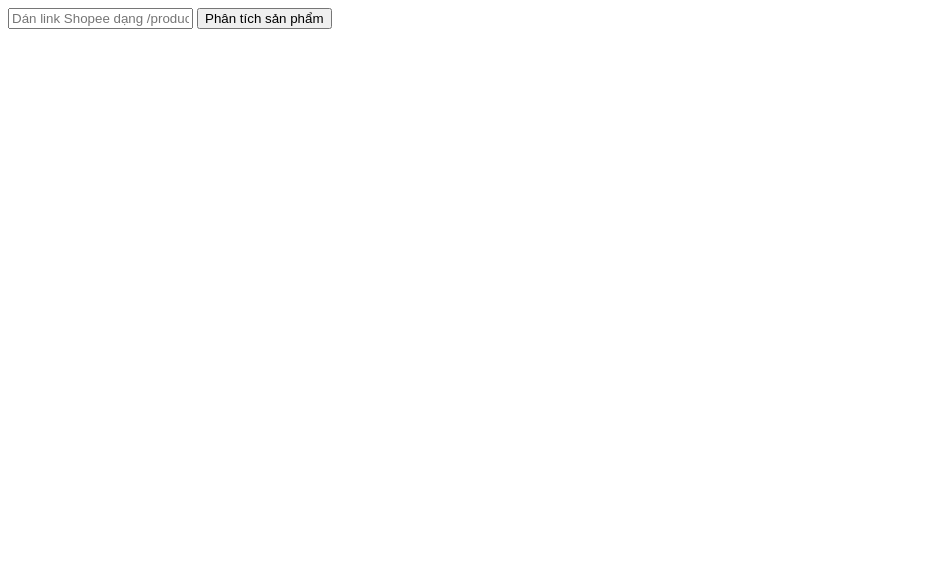
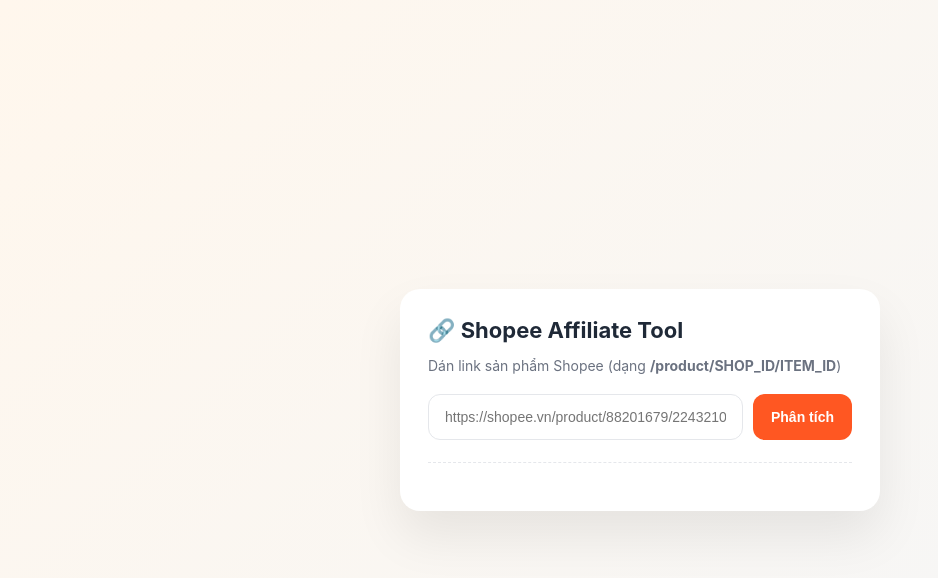
Before and after one commit to huutung1961/hoantienmuasam, a plain HTML site: page frontend/index.html in a window 1280 px wide. Shown: the whole page, without its empty margins (0-938 px from the left). Drawn offline with Linux system fonts and the light colour scheme.

Commit message:
Update index.html

```diff
--- a/frontend/index.html
+++ b/frontend/index.html
@@ -1,23 +1,176 @@
-<input id="link" placeholder="Dán link Shopee dạng /product/..." />
-<button onclick="analyze()">Phân tích sản phẩm</button>
-<div id="result"></div>
-<button id="affBtn" style="display:none" onclick="openAffiliate()">
+<!DOCTYPE html>
+<html lang="vi">
+<head>
+<meta charset="UTF-8" />
+<meta name="viewport" content="width=device-width, initial-scale=1.0"/>
+<title>Shopee Affiliate Tool</title>
+
+<style>
+:root {
+  --orange: #ff5722;
+  --bg: #f4f6f8;
+  --card: #ffffff;
+  --text: #1f2937;
+  --muted: #6b7280;
+}
+
+* {
+  box-sizing: border-box;
+}
+
+body {
+  margin: 0;
+  font-family: Inter, system-ui, -apple-system, BlinkMacSystemFont, "Segoe UI", sans-serif;
+  background: linear-gradient(135deg, #fff7ed, #f4f6f8);
+  min-height: 100vh;
+  display: flex;
+  align-items: center;
+  justify-content: center;
+  color: var(--text);
+}
+
+.card {
+  background: var(--card);
+  width: 100%;
+  max-width: 480px;
+  border-radius: 20px;
+  padding: 28px;
+  box-shadow: 0 25px 50px rgba(0,0,0,.08);
+}
+
+h1 {
+  margin: 0 0 8px;
+  font-size: 22px;
+  font-weight: 700;
+}
+
+.subtitle {
+  font-size: 14px;
+  color: var(--muted);
+  margin-bottom: 20px;
+}
+
+.input-group {
+  display: flex;
+  gap: 10px;
+}
+
+input {
+  flex: 1;
+  padding: 14px 16px;
+  border-radius: 12px;
+  border: 1px solid #e5e7eb;
+  font-size: 14px;
+  outline: none;
+}
+
+input:focus {
+  border-color: var(--orange);
+}
+
+button {
+  border: none;
+  border-radius: 12px;
+  padding: 14px 18px;
+  font-size: 14px;
+  font-weight: 600;
+  cursor: pointer;
+  transition: all .2s ease;
+}
+
+.primary {
+  background: var(--orange);
+  color: white;
+}
+
+.primary:hover {
+  opacity: .9;
+}
+
+.secondary {
+  background: #10b981;
+  color: white;
+  width: 100%;
+  margin-top: 14px;
+}
+
+.result {
+  margin-top: 22px;
+  padding-top: 20px;
+  border-top: 1px dashed #e5e7eb;
+}
+
+.price {
+  color: #16a34a;
+  font-weight: 700;
+  font-size: 18px;
+}
+
+img {
+  width: 100%;
+  margin-top: 14px;
+  border-radius: 14px;
+}
+
+.loading {
+  color: var(--muted);
+  font-size: 14px;
+}
+
+.error {
+  color: #dc2626;
+  font-size: 14px;
+}
+</style>
+</head>
+
+<body>
+<div class="card">
+  <h1>🔗 Shopee Affiliate Tool</h1>
+  <p class="subtitle">
+    Dán link sản phẩm Shopee (dạng <b>/product/SHOP_ID/ITEM_ID</b>)
+  </p>
+
+  <div class="input-group">
+    <input
+      id="productLink"
+      placeholder="https://shopee.vn/product/88201679/22432100121"
+    />
+    <button class="primary" onclick="analyzeProduct()">
+      Phân tích
+    </button>
+  </div>
+
+  <div id="result" class="result"></div>
+
+  <button
+    id="affiliateBtn"
+    class="secondary"
+    onclick="createAffiliate()"
+    style="display:none"
+  >
     👉 Tạo link Affiliate Shopee
   </button>
+</div>
 
 <script>
 let currentLink = "";
 
-async function analyze() {
-  const link = document.getElementById("link").value.trim();
-  if (!link.includes("shopee.vn/product")) {
-    alert("Link không hợp lệ");
+async function analyzeProduct() {
+  const link = document.getElementById("productLink").value.trim();
+  const result = document.getElementById("result");
+
+  if (!/shopee\.vn\/product\/\d+\/\d+/.test(link)) {
+    result.innerHTML =
+      "<div class='error'>❌ Link không đúng định dạng</div>";
     return;
   }
 
   currentLink = link;
-  document.getElementById("result").innerHTML = "⏳ Đang xử lý...";
+  result.innerHTML =
+    "<div class='loading'>⏳ Đang phân tích sản phẩm...</div>";
 
+  try {
     const res = await fetch("/api/get-product", {
       method: "POST",
       headers: { "Content-Type": "application/json" },
@@ -25,22 +178,29 @@
     });
 
     const data = await res.json();
+
     if (data.error) {
-    document.getElementById("result").innerText = "❌ " + data.error;
+      result.innerHTML =
+        "<div class='error'>❌ " + data.error + "</div>";
       return;
     }
 
-  document.getElementById("result").innerHTML = `
+    result.innerHTML = `
       <h3>${data.title}</h3>
-    <p>Giá: ${data.price.toLocaleString()}đ</p>
-    <p>Hoa hồng ước tính: ${data.commission.toLocaleString()}đ</p>
-    ${data.image ? `<img src="${data.image}" width="100%">` : ""}
+      <div class="price">${data.price.toLocaleString()}đ</div>
+      <p>Hoa hồng ước tính: <b>${data.commission.toLocaleString()}đ</b></p>
+      ${data.image ? `<img src="${data.image}" />` : ""}
     `;
 
-  document.getElementById("affBtn").style.display = "block";
+    document.getElementById("affiliateBtn").style.display = "block";
+
+  } catch (e) {
+    result.innerHTML =
+      "<div class='error'>❌ Không thể lấy dữ liệu</div>";
+  }
 }
 
-function openAffiliate() {
+function createAffiliate() {
   window.open(
     "https://affiliate.shopee.vn/offer/product?url=" +
       encodeURIComponent(currentLink),
@@ -48,3 +208,5 @@
   );
 }
 </script>
+</body>
+</html>
```
Lines whose indentation alone changed are shown as unchanged.
